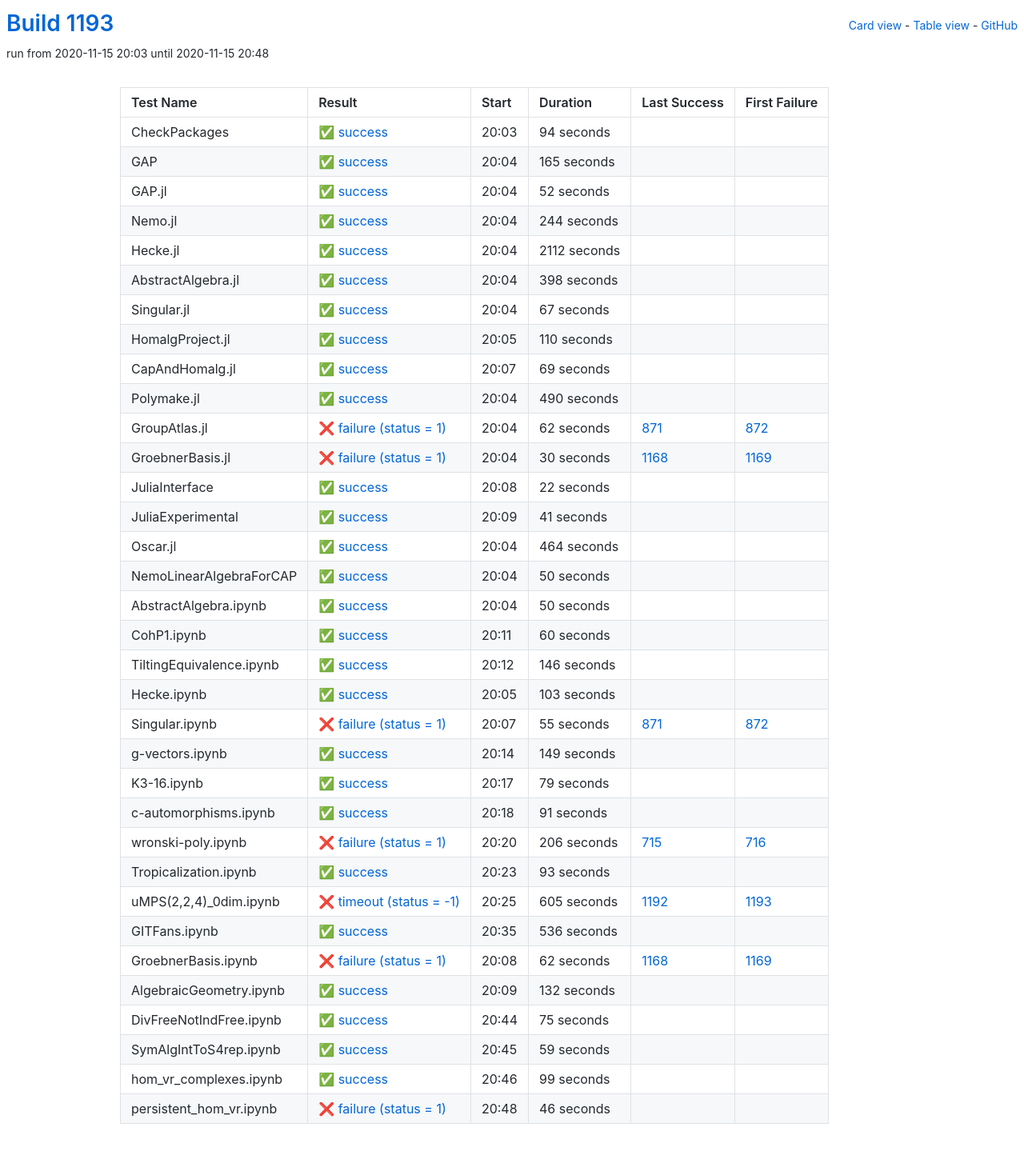
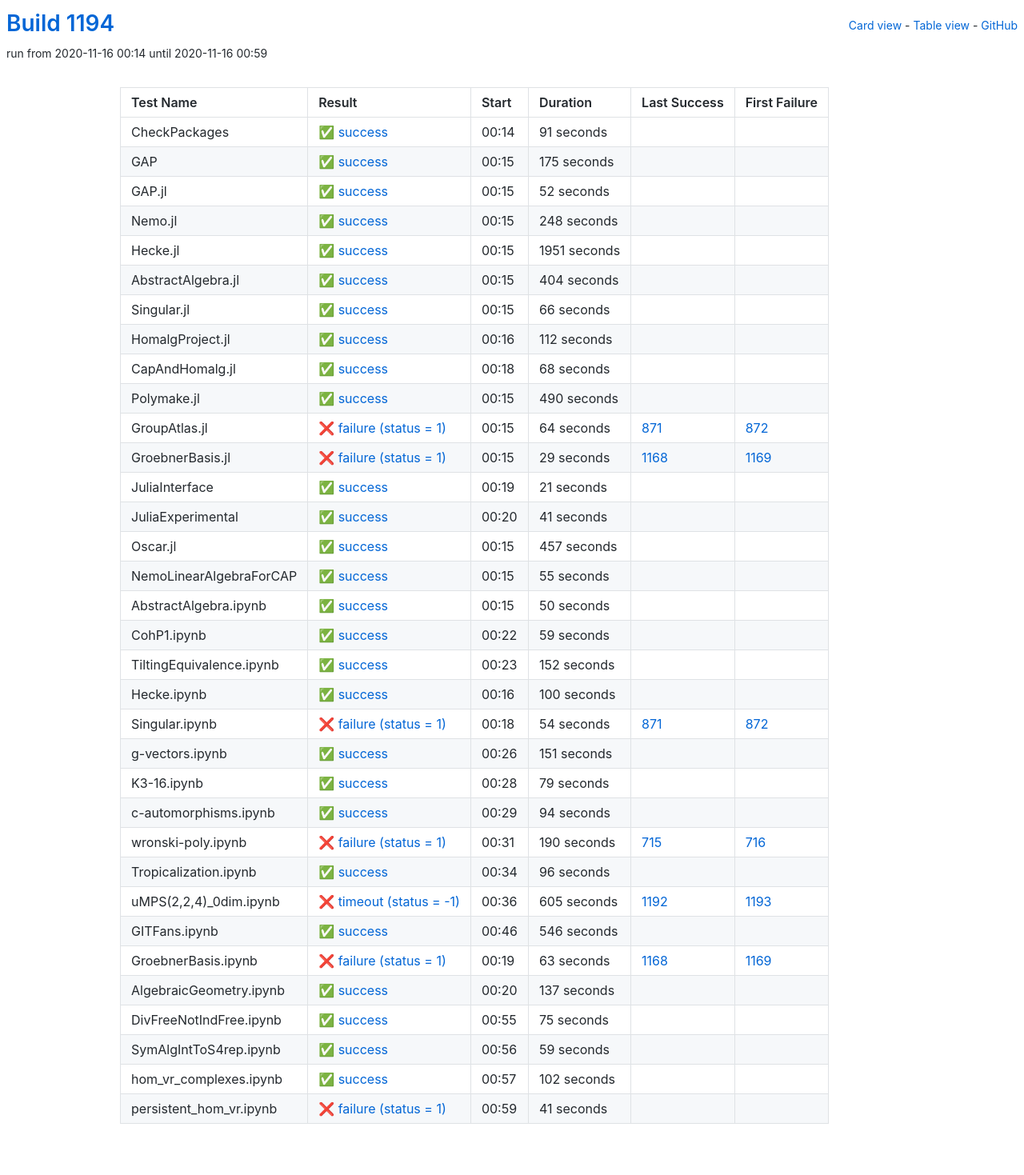
Before and after one commit to oscar-system/oscar-ci-status-stable, a Jekyll site: the page built from table.html, in a window 1280 px wide. Shown: the whole page at 80% size. Built offline with Jekyll 4.4.1, drawn with Linux system fonts in a browser that asks for light colours.

Commit message:
Build #1194

```diff
--- a/_data/ci.yml
+++ b/_data/ci.yml
@@ -1,6 +1,6 @@
 ---
-build: 1193
-build_url: https://oscarci.mathematik.uni-kl.de/job/oscar-stable/1193/
+build: 1194
+build_url: https://oscarci.mathematik.uni-kl.de/job/oscar-stable/1194/
 job: oscar-stable
 organization: oscar-system
 repo: oscar-ci-status-stable
@@ -8,32 +8,32 @@ repourl: https://github.com/oscar-system/oscar-ci-status-stable
 tests:
 - name: CheckPackages
   id: checkpackages
-  log: https://oscarci.mathematik.uni-kl.de/job/oscar-stable/1193/artifact/logs/build-1193/CheckPackages.log
-  start: 2020-11-15 20:03
+  log: https://oscarci.mathematik.uni-kl.de/job/oscar-stable/1194/artifact/logs/build-1194/CheckPackages.log
+  start: 2020-11-16 00:14
   success: true
   exitcode: 0
   status: success
-  duration: 94
+  duration: 91
   last_success: false
   last_success_url:
   first_failure: false
   first_failure_url:
 - name: GAP
   id: gap
-  log: https://oscarci.mathematik.uni-kl.de/job/oscar-stable/1193/artifact/logs/build-1193/GAP.log
-  start: 2020-11-15 20:04
+  log: https://oscarci.mathematik.uni-kl.de/job/oscar-stable/1194/artifact/logs/build-1194/GAP.log
+  start: 2020-11-16 00:15
   success: true
   exitcode: 0
   status: success
-  duration: 165
+  duration: 175
   last_success: false
   last_success_url:
   first_failure: false
   first_failure_url:
 - name: GAP.jl
   id: gap-jl
-  log: https://oscarci.mathematik.uni-kl.de/job/oscar-stable/1193/artifact/logs/build-1193/GAP.jl.log
-  start: 2020-11-15 20:04
+  log: https://oscarci.mathematik.uni-kl.de/job/oscar-stable/1194/artifact/logs/build-1194/GAP.jl.log
+  start: 2020-11-16 00:15
   success: true
   exitcode: 0
   status: success
@@ -44,80 +44,80 @@ tests:
   first_failure_url:
 - name: Nemo.jl
   id: nemo-jl
-  log: https://oscarci.mathematik.uni-kl.de/job/oscar-stable/1193/artifact/logs/build-1193/Nemo.jl.log
-  start: 2020-11-15 20:04
+  log: https://oscarci.mathematik.uni-kl.de/job/oscar-stable/1194/artifact/logs/build-1194/Nemo.jl.log
+  start: 2020-11-16 00:15
   success: true
   exitcode: 0
   status: success
-  duration: 244
+  duration: 248
   last_success: false
   last_success_url:
   first_failure: false
   first_failure_url:
 - name: Hecke.jl
   id: hecke-jl
-  log: https://oscarci.mathematik.uni-kl.de/job/oscar-stable/1193/artifact/logs/build-1193/Hecke.jl.log
-  start: 2020-11-15 20:04
+  log: https://oscarci.mathematik.uni-kl.de/job/oscar-stable/1194/artifact/logs/build-1194/Hecke.jl.log
+  start: 2020-11-16 00:15
   success: true
   exitcode: 0
   status: success
-  duration: 2112
+  duration: 1951
   last_success: false
   last_success_url:
   first_failure: false
   first_failure_url:
 - name: AbstractAlgebra.jl
   id: abstractalgebra-jl
-  log: https://oscarci.mathematik.uni-kl.de/job/oscar-stable/1193/artifact/logs/build-1193/AbstractAlgebra.jl.log
-  start: 2020-11-15 20:04
+  log: https://oscarci.mathematik.uni-kl.de/job/oscar-stable/1194/artifact/logs/build-1194/AbstractAlgebra.jl.log
+  start: 2020-11-16 00:15
   success: true
   exitcode: 0
   status: success
-  duration: 398
+  duration: 404
   last_success: false
   last_success_url:
   first_failure: false
   first_failure_url:
 - name: Singular.jl
   id: singular-jl
-  log: https://oscarci.mathematik.uni-kl.de/job/oscar-stable/1193/artifact/logs/build-1193/Singular.jl.log
-  start: 2020-11-15 20:04
+  log: https://oscarci.mathematik.uni-kl.de/job/oscar-stable/1194/artifact/logs/build-1194/Singular.jl.log
+  start: 2020-11-16 00:15
   success: true
   exitcode: 0
   status: success
-  duration: 67
+  duration: 66
   last_success: false
   last_success_url:
   first_failure: false
   first_failure_url:
 - name: HomalgProject.jl
   id: homalgproject-jl
-  log: https://oscarci.mathematik.uni-kl.de/job/oscar-stable/1193/artifact/logs/build-1193/HomalgProject.jl.log
-  start: 2020-11-15 20:05
+  log: https://oscarci.mathematik.uni-kl.de/job/oscar-stable/1194/artifact/logs/build-1194/HomalgProject.jl.log
+  start: 2020-11-16 00:16
   success: true
   exitcode: 0
   status: success
-  duration: 110
+  duration: 112
   last_success: false
   last_success_url:
   first_failure: false
   first_failure_url:
 - name: CapAndHomalg.jl
   id: capandhomalg-jl
-  log: https://oscarci.mathematik.uni-kl.de/job/oscar-stable/1193/artifact/logs/build-1193/CapAndHomalg.jl.log
-  start: 2020-11-15 20:07
+  log: https://oscarci.mathematik.uni-kl.de/job/oscar-stable/1194/artifact/logs/build-1194/CapAndHomalg.jl.log
+  start: 2020-11-16 00:18
   success: true
   exitcode: 0
   status: success
-  duration: 69
+  duration: 68
   last_success: false
   last_success_url:
   first_failure: false
   first_failure_url:
 - name: Polymake.jl
   id: polymake-jl
-  log: https://oscarci.mathematik.uni-kl.de/job/oscar-stable/1193/artifact/logs/build-1193/Polymake.jl.log
-  start: 2020-11-15 20:04
+  log: https://oscarci.mathematik.uni-kl.de/job/oscar-stable/1194/artifact/logs/build-1194/Polymake.jl.log
+  start: 2020-11-16 00:15
   success: true
   exitcode: 0
   status: success
@@ -128,44 +128,44 @@ tests:
   first_failure_url:
 - name: GroupAtlas.jl
   id: groupatlas-jl
-  log: https://oscarci.mathematik.uni-kl.de/job/oscar-stable/1193/artifact/logs/build-1193/GroupAtlas.jl.log
-  start: 2020-11-15 20:04
+  log: https://oscarci.mathematik.uni-kl.de/job/oscar-stable/1194/artifact/logs/build-1194/GroupAtlas.jl.log
+  start: 2020-11-16 00:15
   success: false
   exitcode: 1
   status: failure
-  duration: 62
+  duration: 64
   last_success: 871
   last_success_url: https://oscarci.mathematik.uni-kl.de/job/oscar-stable/871/
   first_failure: 872
   first_failure_url: https://oscarci.mathematik.uni-kl.de/job/oscar-stable/872/
 - name: GroebnerBasis.jl
   id: groebnerbasis-jl
-  log: https://oscarci.mathematik.uni-kl.de/job/oscar-stable/1193/artifact/logs/build-1193/GroebnerBasis.jl.log
-  start: 2020-11-15 20:04
+  log: https://oscarci.mathematik.uni-kl.de/job/oscar-stable/1194/artifact/logs/build-1194/GroebnerBasis.jl.log
+  start: 2020-11-16 00:15
   success: false
   exitcode: 1
   status: failure
-  duration: 30
+  duration: 29
   last_success: 1168
   last_success_url: https://oscarci.mathematik.uni-kl.de/job/oscar-stable/1168/
   first_failure: 1169
   first_failure_url: https://oscarci.mathematik.uni-kl.de/job/oscar-stable/1169/
 - name: JuliaInterface
   id: juliainterface
-  log: https://oscarci.mathematik.uni-kl.de/job/oscar-stable/1193/artifact/logs/build-1193/JuliaInterface.log
-  start: 2020-11-15 20:08
+  log: https://oscarci.mathematik.uni-kl.de/job/oscar-stable/1194/artifact/logs/build-1194/JuliaInterface.log
+  start: 2020-11-16 00:19
   success: true
   exitcode: 0
   status: success
-  duration: 22
+  duration: 21
   last_success: false
   last_success_url:
   first_failure: false
   first_failure_url:
 - name: JuliaExperimental
   id: juliaexperimental
-  log: https://oscarci.mathematik.uni-kl.de/job/oscar-stable/1193/artifact/logs/build-1193/JuliaExperimental.log
-  start: 2020-11-15 20:09
+  log: https://oscarci.mathematik.uni-kl.de/job/oscar-stable/1194/artifact/logs/build-1194/JuliaExperimental.log
+  start: 2020-11-16 00:20
   success: true
   exitcode: 0
   status: success
@@ -176,32 +176,32 @@ tests:
   first_failure_url:
 - name: Oscar.jl
   id: oscar-jl
-  log: https://oscarci.mathematik.uni-kl.de/job/oscar-stable/1193/artifact/logs/build-1193/Oscar.jl.log
-  start: 2020-11-15 20:04
+  log: https://oscarci.mathematik.uni-kl.de/job/oscar-stable/1194/artifact/logs/build-1194/Oscar.jl.log
+  start: 2020-11-16 00:15
   success: true
   exitcode: 0
   status: success
-  duration: 464
+  duration: 457
   last_success: false
   last_success_url:
   first_failure: false
   first_failure_url:
 - name: NemoLinearAlgebraForCAP
   id: nemolinearalgebraforcap
-  log: https://oscarci.mathematik.uni-kl.de/job/oscar-stable/1193/artifact/logs/build-1193/NemoLinearAlgebraForCAP.log
-  start: 2020-11-15 20:04
+  log: https://oscarci.mathematik.uni-kl.de/job/oscar-stable/1194/artifact/logs/build-1194/NemoLinearAlgebraForCAP.log
+  start: 2020-11-16 00:15
   success: true
   exitcode: 0
   status: success
-  duration: 50
+  duration: 55
   last_success: false
   last_success_url:
   first_failure: false
   first_failure_url:
 - name: AbstractAlgebra.ipynb
   id: abstractalgebra-ipynb
-  log: https://oscarci.mathematik.uni-kl.de/job/oscar-stable/1193/artifact/logs/build-1193/AbstractAlgebra.ipynb.log
-  start: 2020-11-15 20:04
+  log: https://oscarci.mathematik.uni-kl.de/job/oscar-stable/1194/artifact/logs/build-1194/AbstractAlgebra.ipynb.log
+  start: 2020-11-16 00:15
   success: true
   exitcode: 0
   status: success
@@ -212,68 +212,68 @@ tests:
   first_failure_url:
 - name: CohP1.ipynb
   id: cohp1-ipynb
-  log: https://oscarci.mathematik.uni-kl.de/job/oscar-stable/1193/artifact/logs/build-1193/CohP1.ipynb.log
-  start: 2020-11-15 20:11
+  log: https://oscarci.mathematik.uni-kl.de/job/oscar-stable/1194/artifact/logs/build-1194/CohP1.ipynb.log
+  start: 2020-11-16 00:22
   success: true
   exitcode: 0
   status: success
-  duration: 60
+  duration: 59
   last_success: false
   last_success_url:
   first_failure: false
   first_failure_url:
 - name: TiltingEquivalence.ipynb
   id: tiltingequivalence-ipynb
-  log: https://oscarci.mathematik.uni-kl.de/job/oscar-stable/1193/artifact/logs/build-1193/TiltingEquivalence.ipynb.log
-  start: 2020-11-15 20:12
+  log: https://oscarci.mathematik.uni-kl.de/job/oscar-stable/1194/artifact/logs/build-1194/TiltingEquivalence.ipynb.log
+  start: 2020-11-16 00:23
   success: true
   exitcode: 0
   status: success
-  duration: 146
+  duration: 152
   last_success: false
   last_success_url:
   first_failure: false
   first_failure_url:
 - name: Hecke.ipynb
   id: hecke-ipynb
-  log: https://oscarci.mathematik.uni-kl.de/job/oscar-stable/1193/artifact/logs/build-1193/Hecke.ipynb.log
-  start: 2020-11-15 20:05
+  log: https://oscarci.mathematik.uni-kl.de/job/oscar-stable/1194/artifact/logs/build-1194/Hecke.ipynb.log
+  start: 2020-11-16 00:16
   success: true
   exitcode: 0
   status: success
-  duration: 103
+  duration: 100
   last_success: false
   last_success_url:
   first_failure: false
   first_failure_url:
 - name: Singular.ipynb
   id: singular-ipynb
-  log: https://oscarci.mathematik.uni-kl.de/job/oscar-stable/1193/artifact/logs/build-1193/Singular.ipynb.log
-  start: 2020-11-15 20:07
+  log: https://oscarci.mathematik.uni-kl.de/job/oscar-stable/1194/artifact/logs/build-1194/Singular.ipynb.log
+  start: 2020-11-16 00:18
   success: false
   exitcode: 1
   status: failure
-  duration: 55
+  duration: 54
   last_success: 871
   last_success_url: https://oscarci.mathematik.uni-kl.de/job/oscar-stable/871/
   first_failure: 872
   first_failure_url: https://oscarci.mathematik.uni-kl.de/job/oscar-stable/872/
 - name: g-vectors.ipynb
   id: g-vectors-ipynb
-  log: https://oscarci.mathematik.uni-kl.de/job/oscar-stable/1193/artifact/logs/build-1193/g-vectors.ipynb.log
-  start: 2020-11-15 20:14
+  log: https://oscarci.mathematik.uni-kl.de/job/oscar-stable/1194/artifact/logs/build-1194/g-vectors.ipynb.log
+  start: 2020-11-16 00:26
   success: true
   exitcode: 0
   status: success
-  duration: 149
+  duration: 151
   last_success: false
   last_success_url:
   first_failure: false
   first_failure_url:
 - name: K3-16.ipynb
   id: k3-16-ipynb
-  log: https://oscarci.mathematik.uni-kl.de/job/oscar-stable/1193/artifact/logs/build-1193/K3-16.ipynb.log
-  start: 2020-11-15 20:17
+  log: https://oscarci.mathematik.uni-kl.de/job/oscar-stable/1194/artifact/logs/build-1194/K3-16.ipynb.log
+  start: 2020-11-16 00:28
   success: true
   exitcode: 0
   status: success
@@ -284,44 +284,44 @@ tests:
   first_failure_url:
 - name: c-automorphisms.ipynb
   id: c-automorphisms-ipynb
-  log: https://oscarci.mathematik.uni-kl.de/job/oscar-stable/1193/artifact/logs/build-1193/c-automorphisms.ipynb.log
-  start: 2020-11-15 20:18
+  log: https://oscarci.mathematik.uni-kl.de/job/oscar-stable/1194/artifact/logs/build-1194/c-automorphisms.ipynb.log
+  start: 2020-11-16 00:29
   success: true
   exitcode: 0
   status: success
-  duration: 91
+  duration: 94
   last_success: false
   last_success_url:
   first_failure: false
   first_failure_url:
 - name: wronski-poly.ipynb
   id: wronski-poly-ipynb
-  log: https://oscarci.mathematik.uni-kl.de/job/oscar-stable/1193/artifact/logs/build-1193/wronski-poly.ipynb.log
-  start: 2020-11-15 20:20
+  log: https://oscarci.mathematik.uni-kl.de/job/oscar-stable/1194/artifact/logs/build-1194/wronski-poly.ipynb.log
+  start: 2020-11-16 00:31
   success: false
   exitcode: 1
   status: failure
-  duration: 206
+  duration: 190
   last_success: 715
   last_success_url: https://oscarci.mathematik.uni-kl.de/job/oscar-stable/715/
   first_failure: 716
   first_failure_url: https://oscarci.mathematik.uni-kl.de/job/oscar-stable/716/
 - name: Tropicalization.ipynb
   id: tropicalization-ipynb
-  log: https://oscarci.mathematik.uni-kl.de/job/oscar-stable/1193/artifact/logs/build-1193/Tropicalization.ipynb.log
-  start: 2020-11-15 20:23
+  log: https://oscarci.mathematik.uni-kl.de/job/oscar-stable/1194/artifact/logs/build-1194/Tropicalization.ipynb.log
+  start: 2020-11-16 00:34
   success: true
   exitcode: 0
   status: success
-  duration: 93
+  duration: 96
   last_success: false
   last_success_url:
   first_failure: false
   first_failure_url:
 - name: uMPS(2,2,4)_0dim.ipynb
   id: umps-2-2-4-0dim-ipynb
-  log: https://oscarci.mathematik.uni-kl.de/job/oscar-stable/1193/artifact/logs/build-1193/uMPS-2-2-4-_0dim.ipynb.log
-  start: 2020-11-15 20:25
+  log: https://oscarci.mathematik.uni-kl.de/job/oscar-stable/1194/artifact/logs/build-1194/uMPS-2-2-4-_0dim.ipynb.log
+  start: 2020-11-16 00:36
   success: false
   exitcode: -1
   status: timeout
@@ -332,44 +332,44 @@ tests:
   first_failure_url: https://oscarci.mathematik.uni-kl.de/job/oscar-stable/1193/
 - name: GITFans.ipynb
   id: gitfans-ipynb
-  log: https://oscarci.mathematik.uni-kl.de/job/oscar-stable/1193/artifact/logs/build-1193/GITFans.ipynb.log
-  start: 2020-11-15 20:35
+  log: https://oscarci.mathematik.uni-kl.de/job/oscar-stable/1194/artifact/logs/build-1194/GITFans.ipynb.log
+  start: 2020-11-16 00:46
   success: true
   exitcode: 0
   status: success
-  duration: 536
+  duration: 546
   last_success: false
   last_success_url:
   first_failure: false
   first_failure_url:
 - name: GroebnerBasis.ipynb
   id: groebnerbasis-ipynb
-  log: https://oscarci.mathematik.uni-kl.de/job/oscar-stable/1193/artifact/logs/build-1193/GroebnerBasis.ipynb.log
-  start: 2020-11-15 20:08
+  log: https://oscarci.mathematik.uni-kl.de/job/oscar-stable/1194/artifact/logs/build-1194/GroebnerBasis.ipynb.log
+  start: 2020-11-16 00:19
   success: false
   exitcode: 1
   status: failure
-  duration: 62
+  duration: 63
   last_success: 1168
   last_success_url: https://oscarci.mathematik.uni-kl.de/job/oscar-stable/1168/
   first_failure: 1169
   first_failure_url: https://oscarci.mathematik.uni-kl.de/job/oscar-stable/1169/
 - name: AlgebraicGeometry.ipynb
   id: algebraicgeometry-ipynb
-  log: https://oscarci.mathematik.uni-kl.de/job/oscar-stable/1193/artifact/logs/build-1193/AlgebraicGeometry.ipynb.log
-  start: 2020-11-15 20:09
+  log: https://oscarci.mathematik.uni-kl.de/job/oscar-stable/1194/artifact/logs/build-1194/AlgebraicGeometry.ipynb.log
+  start: 2020-11-16 00:20
   success: true
   exitcode: 0
   status: success
-  duration: 132
+  duration: 137
   last_success: false
   last_success_url:
   first_failure: false
   first_failure_url:
 - name: DivFreeNotIndFree.ipynb
   id: divfreenotindfree-ipynb
-  log: https://oscarci.mathematik.uni-kl.de/job/oscar-stable/1193/artifact/logs/build-1193/DivFreeNotIndFree.ipynb.log
-  start: 2020-11-15 20:44
+  log: https://oscarci.mathematik.uni-kl.de/job/oscar-stable/1194/artifact/logs/build-1194/DivFreeNotIndFree.ipynb.log
+  start: 2020-11-16 00:55
   success: true
   exitcode: 0
   status: success
@@ -380,8 +380,8 @@ tests:
   first_failure_url:
 - name: SymAlgIntToS4rep.ipynb
   id: symalginttos4rep-ipynb
-  log: https://oscarci.mathematik.uni-kl.de/job/oscar-stable/1193/artifact/logs/build-1193/SymAlgIntToS4rep.ipynb.log
-  start: 2020-11-15 20:45
+  log: https://oscarci.mathematik.uni-kl.de/job/oscar-stable/1194/artifact/logs/build-1194/SymAlgIntToS4rep.ipynb.log
+  start: 2020-11-16 00:56
   success: true
   exitcode: 0
   status: success
@@ -392,24 +392,24 @@ tests:
   first_failure_url:
 - name: hom_vr_complexes.ipynb
   id: hom-vr-complexes-ipynb
-  log: https://oscarci.mathematik.uni-kl.de/job/oscar-stable/1193/artifact/logs/build-1193/hom_vr_complexes.ipynb.log
-  start: 2020-11-15 20:46
+  log: https://oscarci.mathematik.uni-kl.de/job/oscar-stable/1194/artifact/logs/build-1194/hom_vr_complexes.ipynb.log
+  start: 2020-11-16 00:57
   success: true
   exitcode: 0
   status: success
-  duration: 99
+  duration: 102
   last_success: false
   last_success_url:
   first_failure: false
   first_failure_url:
 - name: persistent_hom_vr.ipynb
   id: persistent-hom-vr-ipynb
-  log: https://oscarci.mathematik.uni-kl.de/job/oscar-stable/1193/artifact/logs/build-1193/persistent_hom_vr.ipynb.log
-  start: 2020-11-15 20:48
+  log: https://oscarci.mathematik.uni-kl.de/job/oscar-stable/1194/artifact/logs/build-1194/persistent_hom_vr.ipynb.log
+  start: 2020-11-16 00:59
   success: false
   exitcode: 1
   status: failure
-  duration: 46
+  duration: 41
   last_success: false
   last_success_url:
   first_failure: false
```
Also changed, not shown: README.md.
